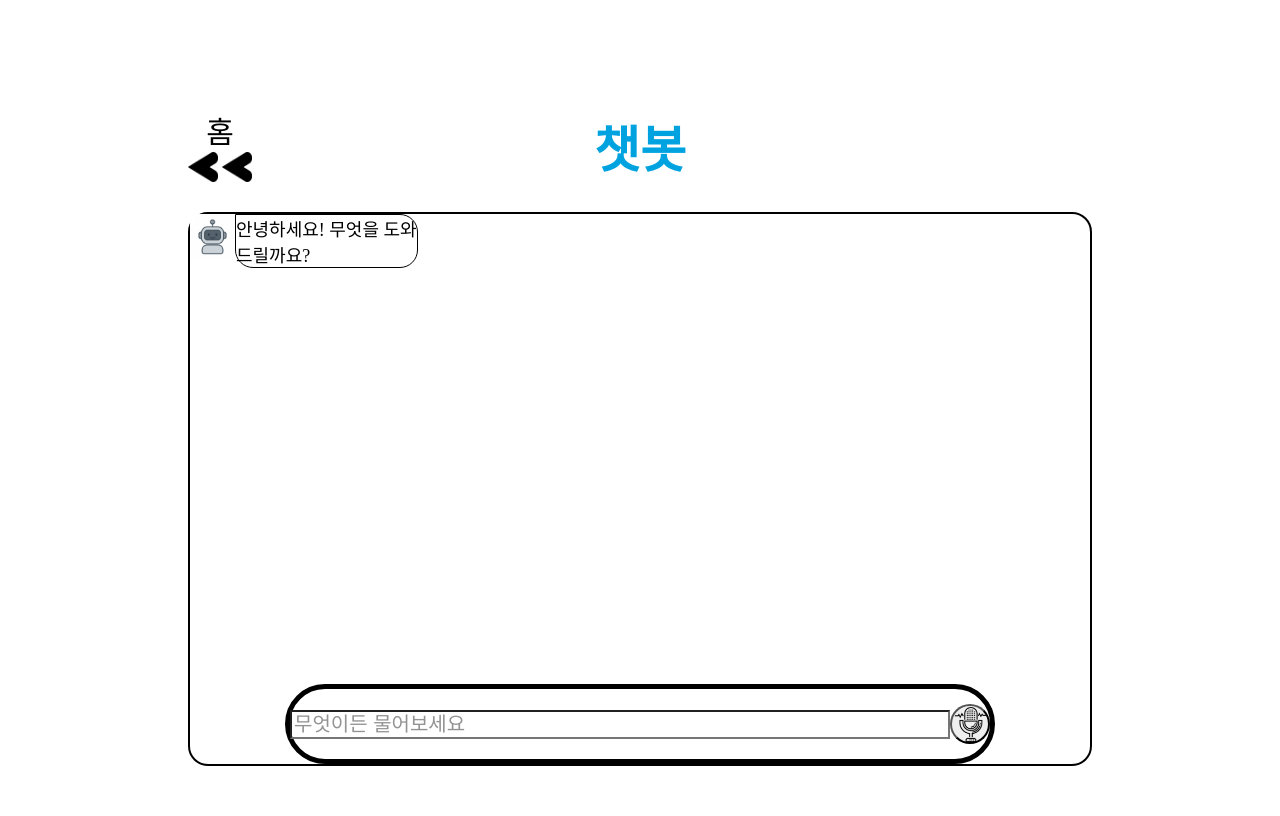
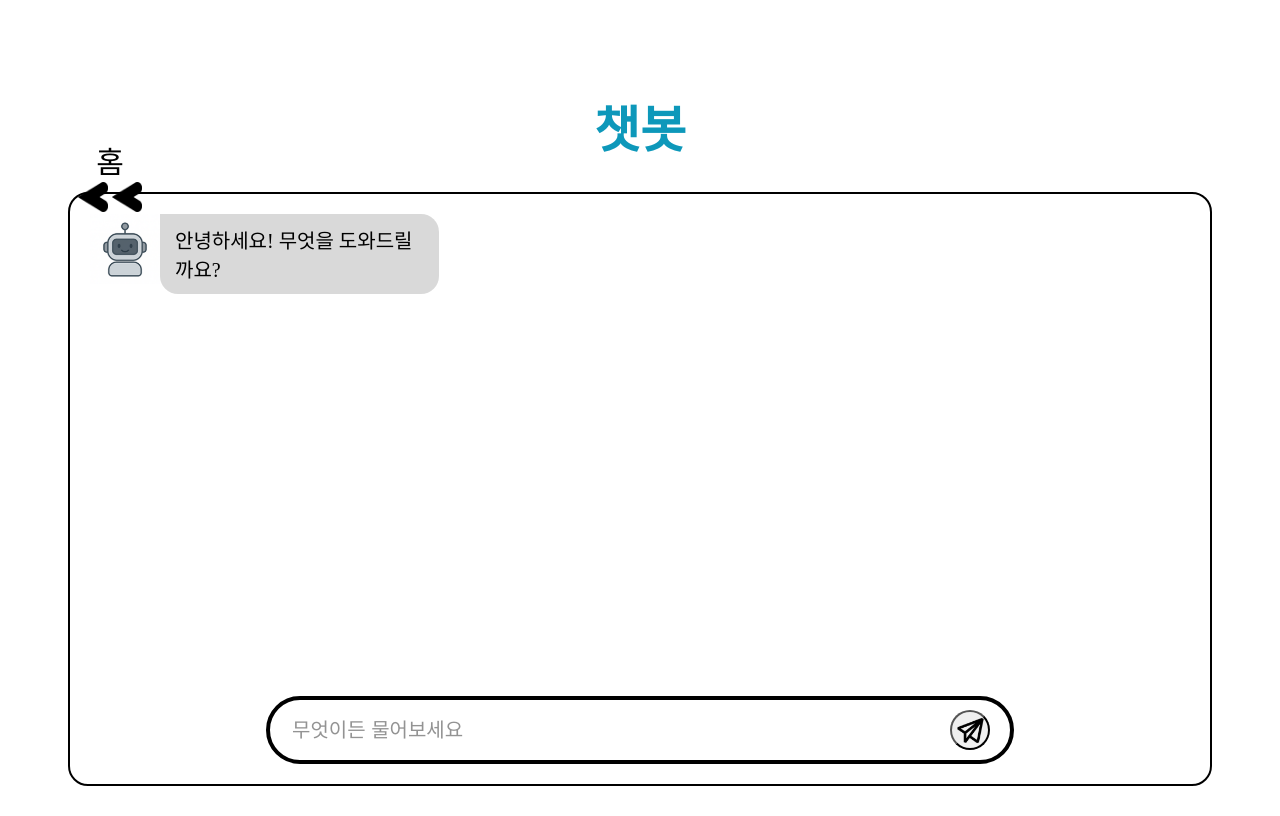
Before and after one commit to taesungs/TemiNai, a React (Vite) app: page /chatbot in a window 1280 px wide. Built offline with nearby package versions, Linux system fonts and the light colour scheme.

Commit message:
[feat] 챗봇 2차 - 마이크 없는 버전

```diff
--- a/src/pages/Chatbot.jsx
+++ b/src/pages/Chatbot.jsx
@@ -1,7 +1,8 @@
 import React, { useState, useRef, useEffect } from "react";
 import botImg from "../assets/robot.png";
 import micImg from "../assets/microphone.png";
-//import { sendQuestion } from "../api/request.jsx";
+import sendImg from "../assets/send.png";
+// import { sendQuestion } from "../api/request.jsx";
 import backImg from "../assets/back.png";
 import { useNavigate } from "react-router-dom";
 
@@ -14,10 +15,8 @@ export default function ChatBot({ title }) {
   const [loading, setLoading] = useState(false);
   const chatEndRef = useRef(null);
 
-  // 🔹 메시지 전송
   const handleSend = async () => {
     if (!input.trim()) return;
-
     const userMsg = { sender: "user", text: input };
     setMessages((prev) => [...prev, userMsg]);
     const question = input;
@@ -25,7 +24,7 @@ export default function ChatBot({ title }) {
     setLoading(true);
 
     try {
-      const answer = await sendQuestion(question, title);
+      const answer = "여기에 응답이 들어올 예정입니다."; // await sendQuestion(question, title);
       setMessages((prev) => [...prev, { sender: "bot", text: answer }]);
     } catch (err) {
       setMessages((prev) => [
@@ -37,22 +36,20 @@ export default function ChatBot({ title }) {
     }
   };
 
-  // 🔹 Enter 키 전송
   const handleKeyDown = (e) => {
     if (e.key === "Enter") handleSend();
   };
 
-  // 🔹 스크롤 항상 맨 아래로 유지
   useEffect(() => {
     chatEndRef.current?.scrollIntoView({ behavior: "smooth" });
   }, [messages]);
 
   return (
     <div className="flex flex-col items-center justify-center min-h-screen bg-white relative overflow-hidden">
-      {/* 🔹 홈 버튼 */}
+      {/* ✅ 홈 버튼: 왼쪽 상단 고정 */}
       <div
         onClick={() => navigate("/")}
-        className="absolute top-[100px] left-[0px] flex flex-col items-center cursor-pointer"
+        className="absolute top-[130px] left-[10px] flex flex-col items-center cursor-pointer"
       >
         <span className="text-[30px] font-bold text-gray-700">홈</span>
         <div className="flex flex-row gap-[4px] mb-1">
@@ -61,14 +58,14 @@ export default function ChatBot({ title }) {
         </div>
       </div>
 
-      {/* 🔹 제목 */}
-      <h1 className="text-[50px] font-extrabold text-[#00A3E0] mt-[60px] mb-[30px]">
+      {/* ✅ 제목만 중앙 정렬 */}
+      <h1 className="text-[50px] top-[130px] font-extrabold text-[#0D98BA] mt-[60px] mb-[30px] text-center">
         챗봇
       </h1>
 
       {/* 🔹 대화창 */}
-      <div className="w-[900px] h-[550px] border-2 border-gray-400 rounded-[20px] p-6 flex flex-col bg-white shadow-sm">
-        <div className="flex-1 overflow-y-auto mb-4 px-4">
+      <div className="w-[1100px] h-[550px] border-2 border-gray-400 rounded-[20px] p-[20px] flex flex-col bg-white shadow-sm">
+        <div className="flex-1 overflow-y-auto mb-[20px] px-4">
           {messages.map((msg, i) => (
             <div
               key={i}
@@ -81,21 +78,20 @@ export default function ChatBot({ title }) {
                   <img
                     src={botImg}
                     alt="bot"
-                    className="w-[45px] h-[45px] object-contain"
+                    className="w-[70px] h-[70px] object-contain mt-1"
                   />
-                  <div className="border border-gray-400 bg-white px-4 py-2 rounded-[18px] rounded-tl-none shadow-sm text-[18px] text-gray-800 max-w-[60%] leading-snug">
+                  <div className="bg-[#D9D9D9] px-[15px] py-[11px] rounded-[18px] rounded-tl-none shadow-sm text-[20px] text-gray-800 max-w-[65%] leading-relaxed">
                     {msg.text}
                   </div>
                 </div>
               ) : (
-                <div className="border border-gray-400 bg-white px-4 py-2 rounded-[18px] rounded-tr-none shadow-sm text-[18px] text-gray-800 max-w-[60%] leading-snug">
+                <div className="bg-[#C5E5ED] px-[15px] py-[11px] rounded-[18px] rounded-tr-none shadow-sm text-[20px] text-gray-800 max-w-[65%] leading-relaxed">
                   {msg.text}
                 </div>
               )}
             </div>
           ))}
 
-          {/* 로딩 표시 */}
           {loading && (
             <div className="flex justify-start text-gray-500 text-sm mt-2 ml-12">
               답변을 불러오는 중입니다...
@@ -106,22 +102,24 @@ export default function ChatBot({ title }) {
         </div>
 
         {/* 🔹 입력창 */}
-        <div className="flex flex-row items-center justify-between w-[700px] h-[70px] mx-auto rounded-full border-[5px] border-black px-6 bg-white shadow-md">
+        <div className="flex flex-row items-center justify-between w-[700px] h-[60px] mx-auto rounded-full border-[4px] border-black px-[20px] bg-white shadow-md">
+
           <input
             type="text"
             placeholder="무엇이든 물어보세요"
             value={input}
             onChange={(e) => setInput(e.target.value)}
             onKeyDown={handleKeyDown}
-            className="flex-grow outline-none text-[20px] text-gray-800 bg-transparent placeholder-[#939393]"
+            className="flex-grow outline-none border-none text-[20px] text-gray-800 h-[50px] bg-transparent placeholder-[#939393]"
           />
+
           <button
             onClick={handleSend}
             disabled={loading}
             className={`w-[40px] h-[40px] ml-4 rounded-full flex items-center justify-center
             ${loading ? "opacity-60 cursor-not-allowed" : "hover:scale-105 transition"}`}
           >
-            <img src={micImg} alt="mic" className="w-[35px] h-[35px]" />
+            <img src={sendImg} alt="mic" className="w-[35px] h-[35px]" />
           </button>
         </div>
       </div>
```
Also changed, not shown: src/assets/send.png (added).
